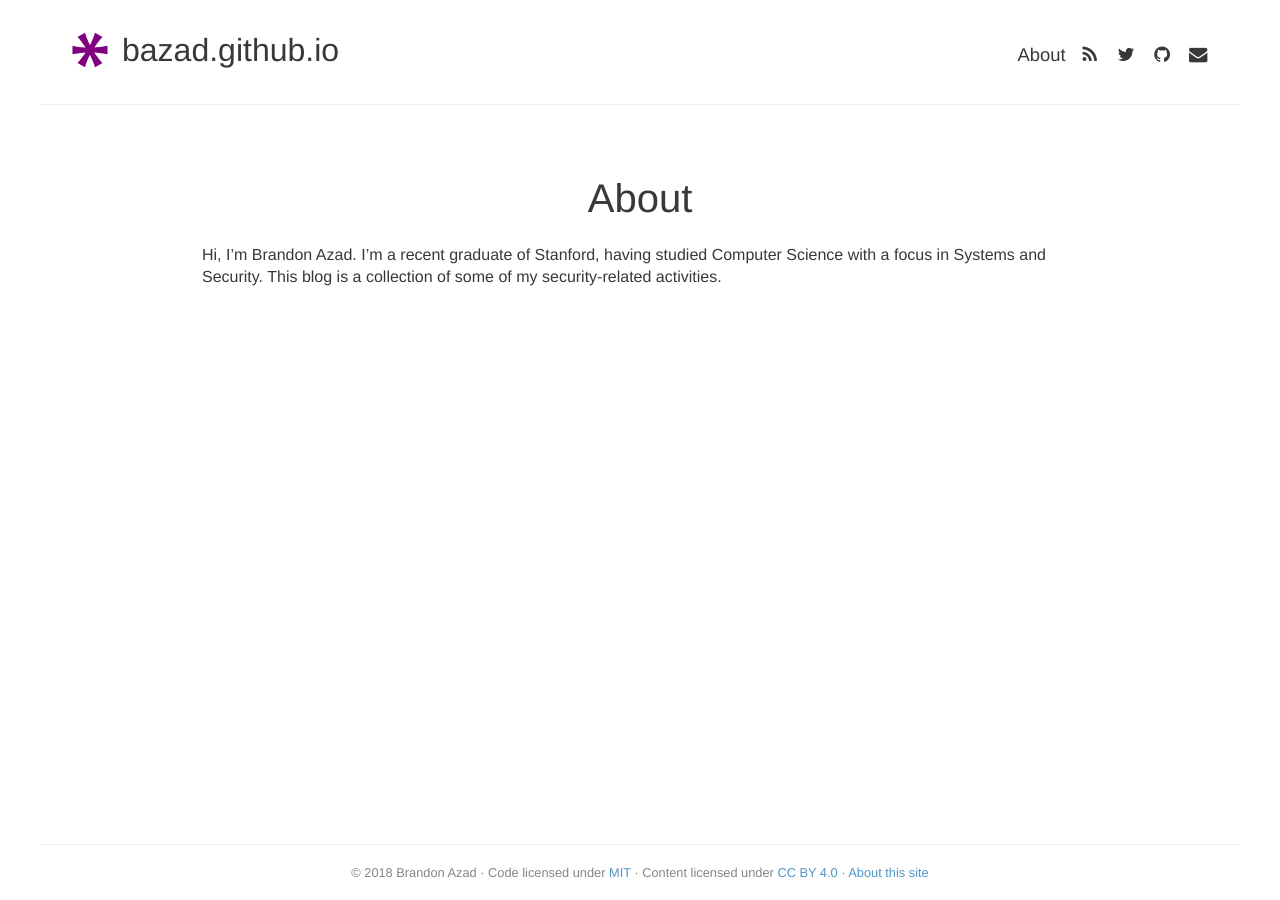
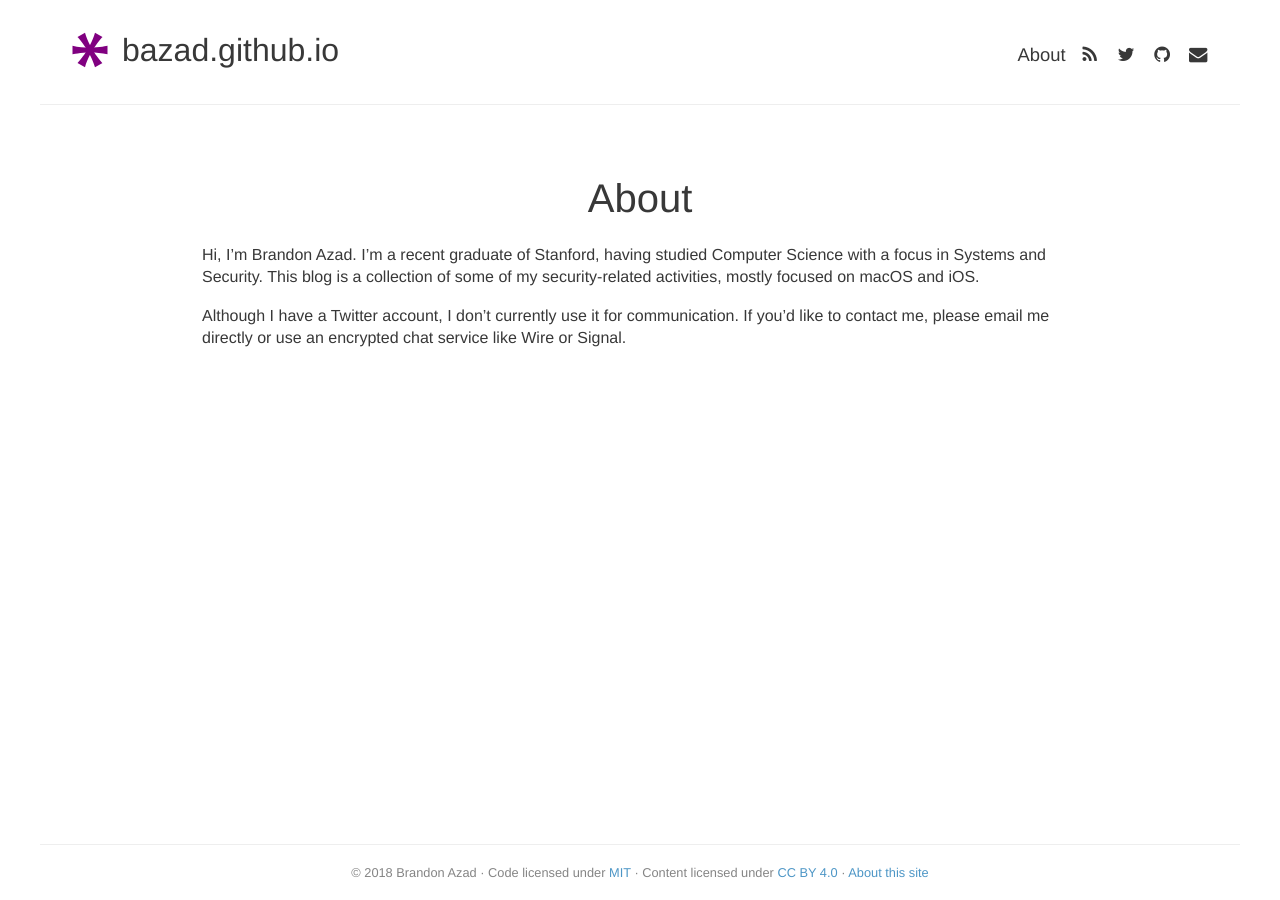
Before and after one commit to bazad/bazad.github.io, a Jekyll site: the page built from about.md, in a window 1280 px wide. Built offline with Jekyll 4.4.1, drawn with Linux system fonts in a browser that asks for light colours.

Commit message:
Update About page and fix broken CVE links

```diff
--- a/about.md
+++ b/about.md
@@ -6,4 +6,8 @@ header-navigation: true
 ---
 
 Hi, I'm Brandon Azad. I'm a recent graduate of Stanford, having studied Computer Science with a
-focus in Systems and Security. This blog is a collection of some of my security-related activities.
+focus in Systems and Security. This blog is a collection of some of my security-related activities,
+mostly focused on macOS and iOS.
+
+Although I have a Twitter account, I don't currently use it for communication. If you'd like to
+contact me, please email me directly or use an encrypted chat service like Wire or Signal.
```
Also changed, not shown: _posts/2016-05-17-mac-os-x-use-after-free.md (+2 -2 lines), _posts/2017-01-16-physmem-accessing-physical-memory-os-x.md (+2 -2 lines).
